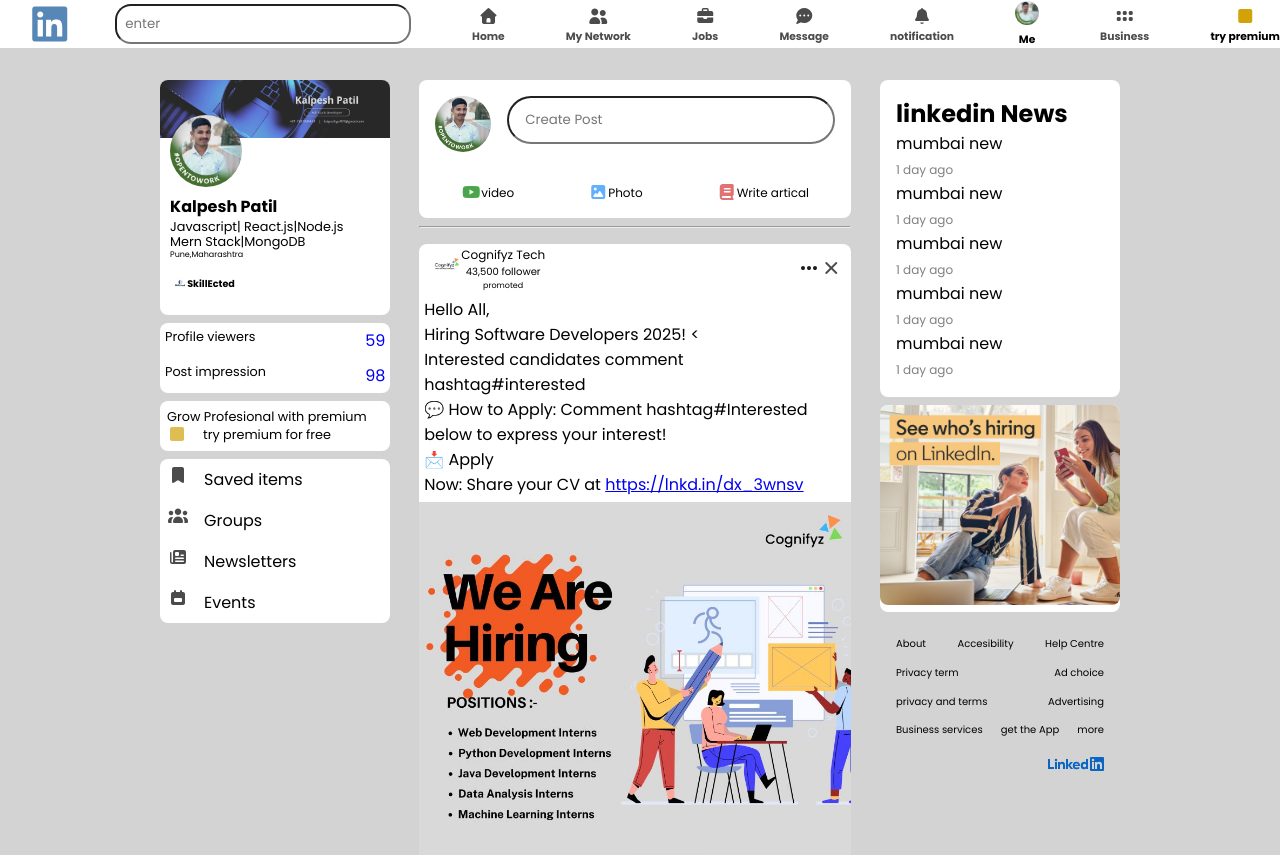
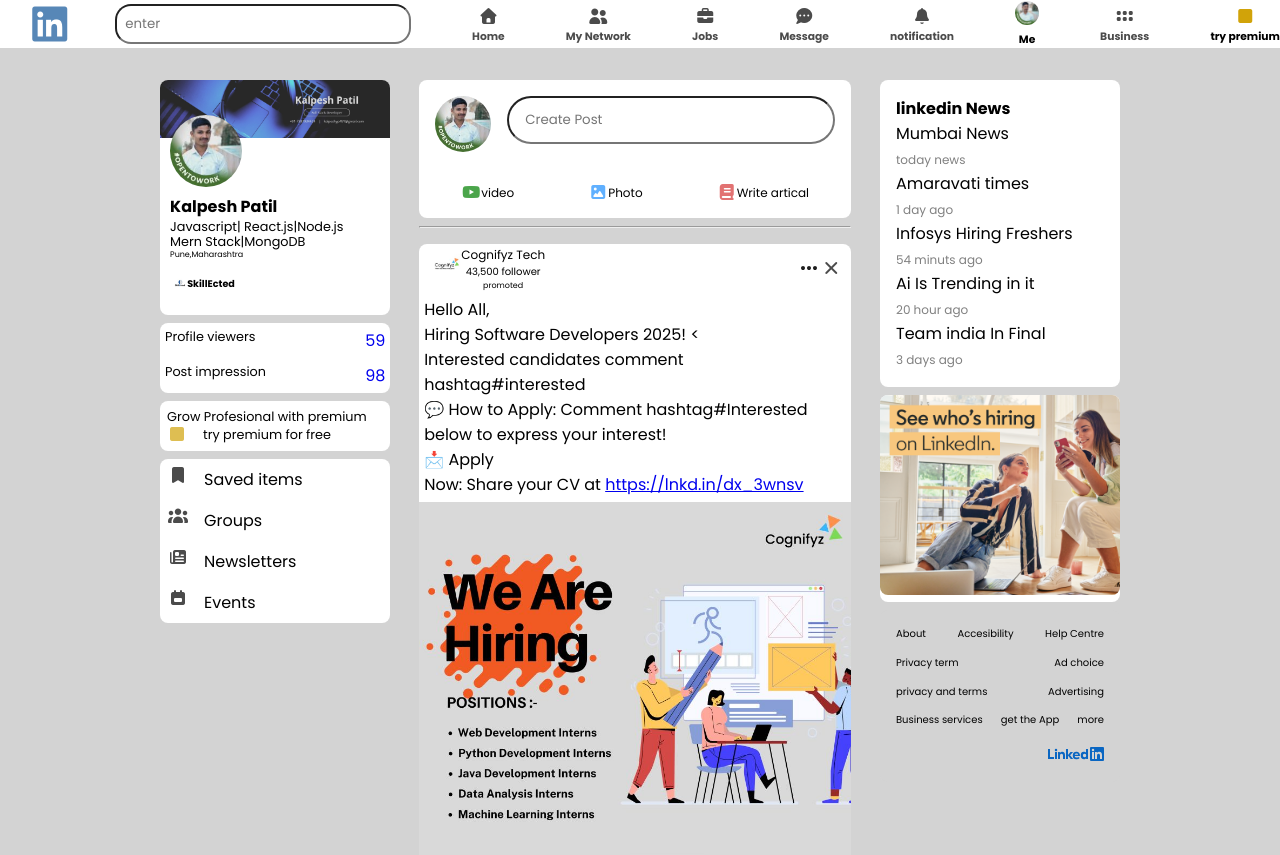
Before and after one commit to Kalpeshyp/LinkedInclone, a plain HTML site: page index.html in a window 1280 px wide. Shown: the top 855 px of the page. Drawn offline with Linux system fonts and the light colour scheme.

Commit message:
Update index.html

```diff
--- a/index.html
+++ b/index.html
@@ -270,28 +270,28 @@
             <!-- linkdine news -->
             <div class="news">
                 <div class="heading">
-                    <h2>linkedin News</h2>
+                    <h4>linkedin News</h4>
                 </div>
                 <ul>
                     <li>
-                        <p>mumbai new</p>
+                        <p>Mumbai News</p>
+                        <span> today news</span>
+                    </li>
+                    <li>
+                        <p>Amaravati times</p>
                         <span>1 day ago</span>
                     </li>
                     <li>
-                        <p>mumbai new</p>
-                        <span>1 day ago</span>
+                        <p>Infosys Hiring Freshers</p>
+                        <span>54 minuts ago</span>
                     </li>
                     <li>
-                        <p>mumbai new</p>
-                        <span>1 day ago</span>
+                        <p>Ai Is Trending in it</p>
+                        <span>20 hour ago</span>
                     </li>
                     <li>
-                        <p>mumbai new</p>
-                        <span>1 day ago</span>
-                    </li>
-                    <li>
-                        <p>mumbai new</p>
-                        <span>1 day ago</span>
+                        <p>Team india In Final</p>
+                        <span>3 days ago</span>
                     </li>
                 </ul>
             </div>
```
